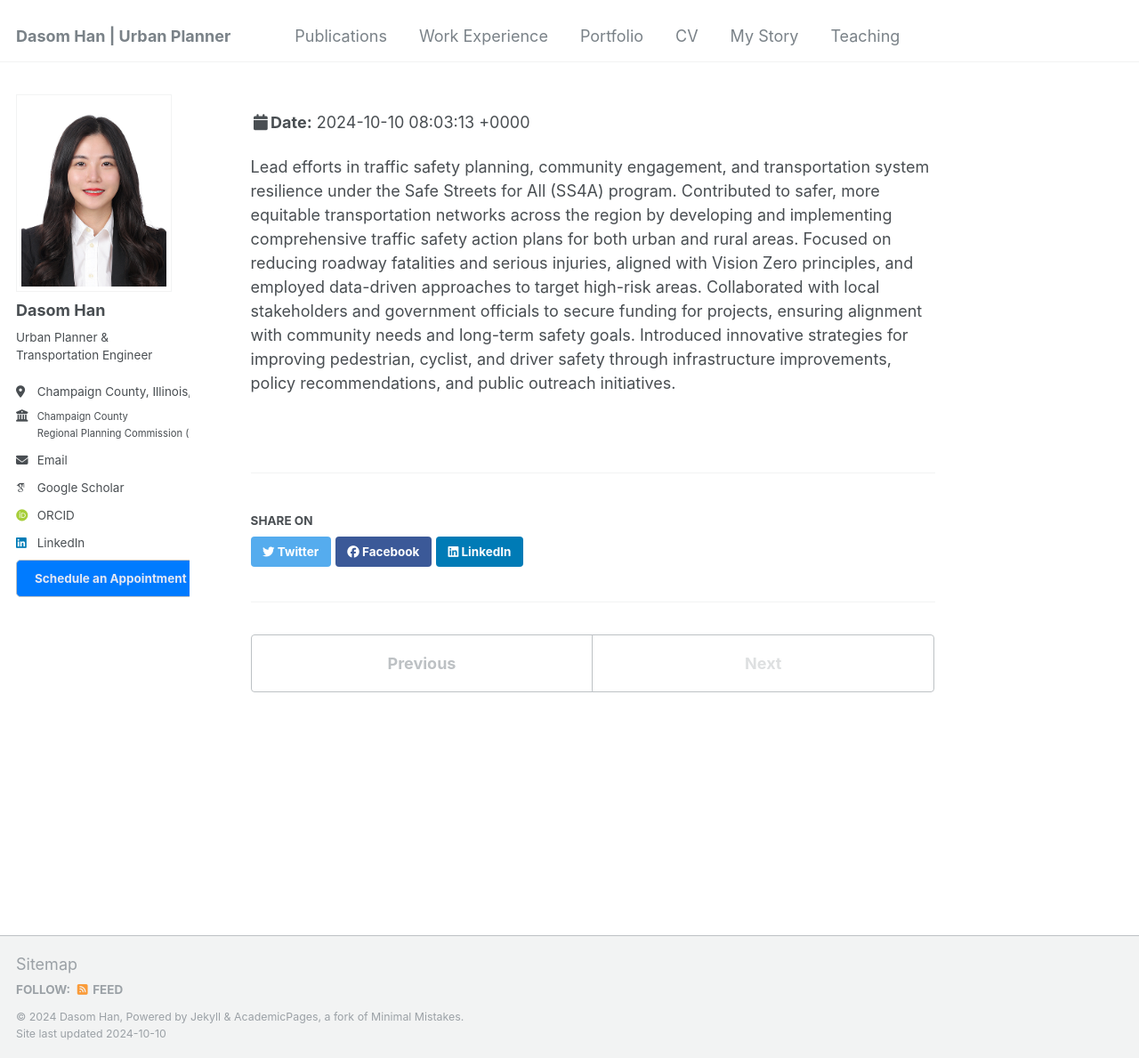
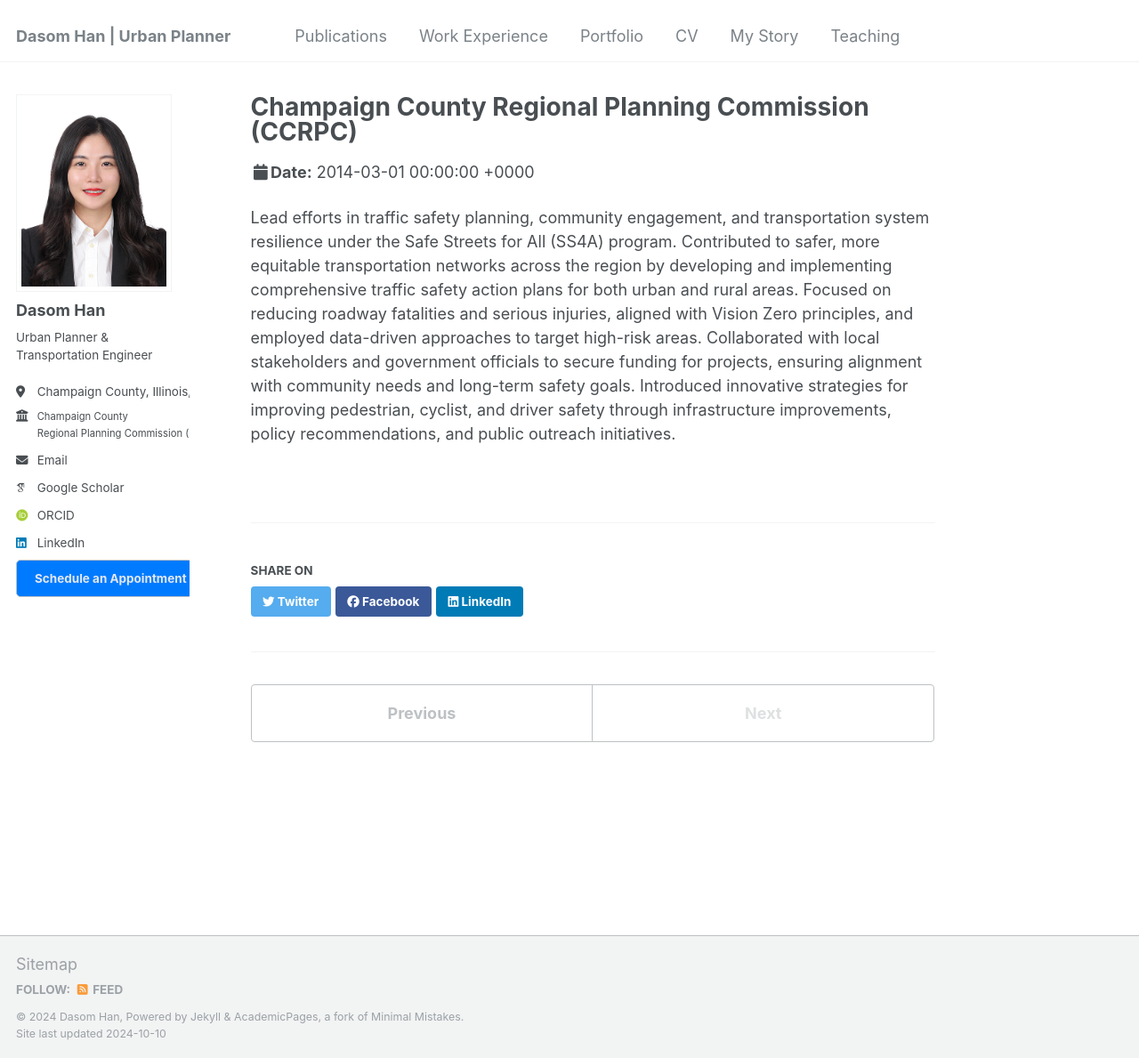
Before and after one commit to dasomh/dasomh.github.io, a Jekyll site: the page built from _talks/2014-03-01-talk-3.md, in a window 1280 px wide and 1189 px high. Shown: the whole window at 89% size. Built offline with Jekyll 4.4.1, drawn with Linux system fonts in a browser that asks for light colours; some web fonts are replaced; some of the changed lines change nothing that is shown.

Commit message:
Update 2014-03-01-talk-3.md

```diff
--- a/_talks/2014-03-01-talk-3.md
+++ b/_talks/2014-03-01-talk-3.md
@@ -1,5 +1,5 @@
 ---
-title: "<a href="https://www.ccrpc.org/" target="_blank">Champaign County Regional Planning Commission (CCRPC)</a>"
+title: "Champaign County Regional Planning Commission (CCRPC)"
 collection: talks
 type: "Planner II"
 permalink: /talks/2024-09-01-urban-planner-ii
```
